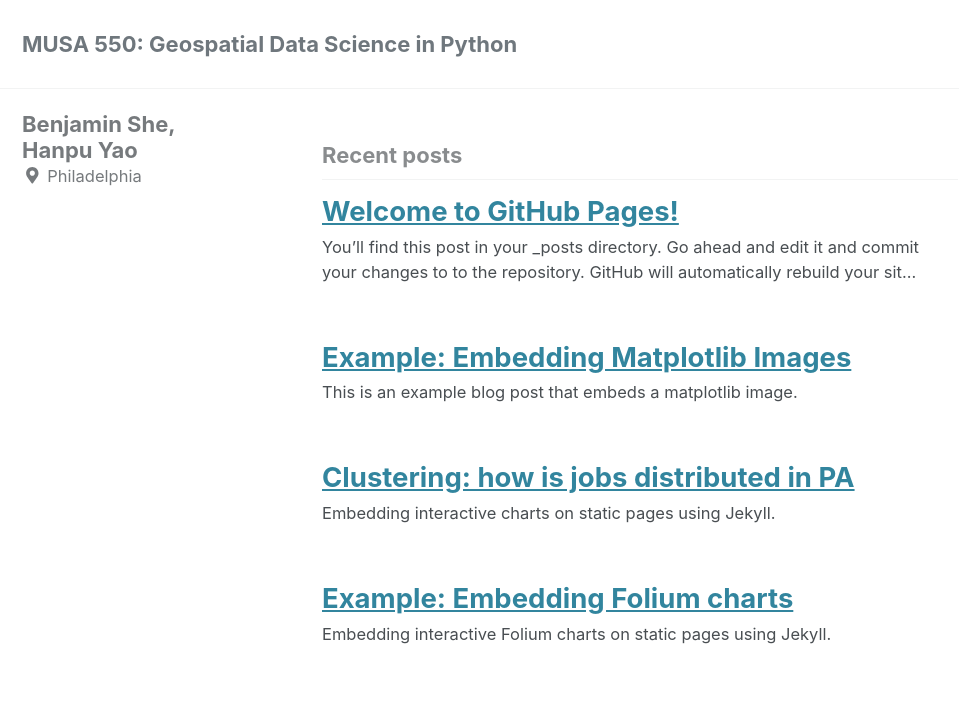
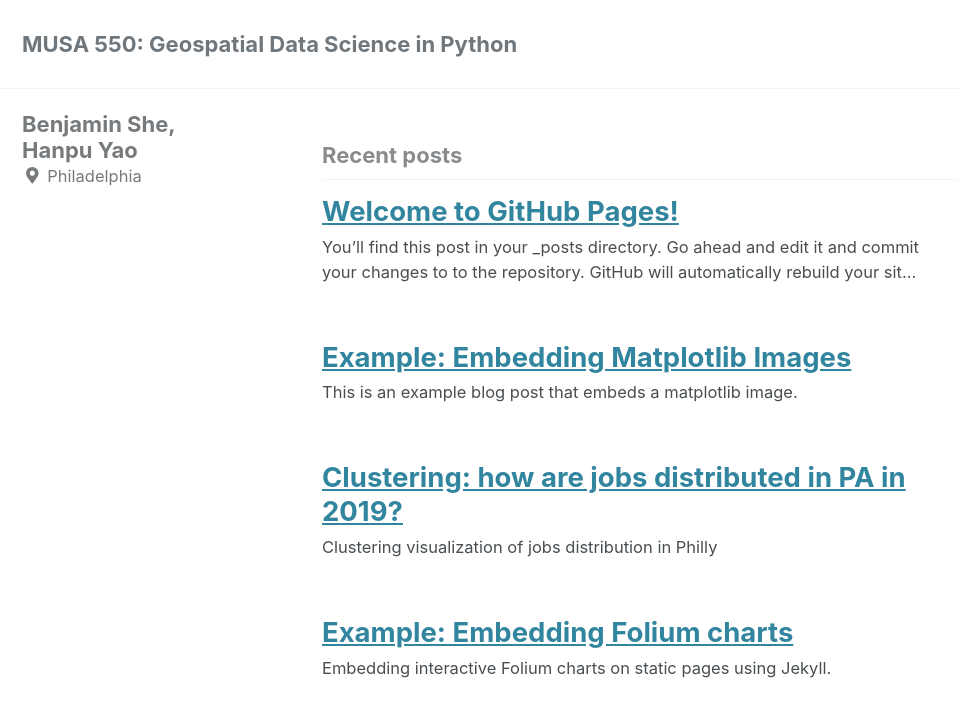
Before and after one commit to yhp92/MUSA550-final, a Jekyll site: the page built from index.html, in a window 1280 px wide and 900 px high. Shown: the top 717 px of the window, without its empty margins (0-959 px from the left). Built offline with Jekyll 4.4.1, drawn with Linux system fonts in a browser that asks for light colours; cached includes are drawn as plain includes; nearby versions of some CDN libraries; a script that is not in the unit is left out; the list of posts is cut into pages by our own code.

Commit message:
Update 2019-04-13-measles-charts.md

```diff
--- a/_posts/2019-04-13-measles-charts.md
+++ b/_posts/2019-04-13-measles-charts.md
@@ -1,15 +1,16 @@
 ---
-title: "Clustering: how is jobs distributed in PA"
+title: "Clustering: how are jobs distributed in PA in 2019?"
 date: 2019-04-13
 published: true
 tags: [clustering, k-means, DBScan, hvplot, WAC]
-excerpt: "Embedding interactive charts on static pages using Jekyll."
+excerpt: "Clustering visualization of jobs distribution in Philly"
 altair-loader:
   altair-chart-1: "charts/measlesAltair.json"
 hv-loader:
   hv-chart-1: ["charts/measlesHvplot.html", "500"] # second argument is the height
   hv-chart-2: ["charts/phl_bg_map.html", "500"]
   2_wac_2019_kmeans_type: ["charts/2_wac_2019_kmeans_type.html","1000"]
+  2_wac_2019_kmeans_all: ["charts/2_wac_2019_kmeans_all.html","1000"]
 toc: true
 toc_sticky: true
 ---
@@ -43,6 +44,9 @@ Heyhey check this out!
 
 <div id="2_wac_2019_kmeans_type"></div>
 
+These are other types:
+<div id="2_wac_2019_kmeans_all"></div>
+
 ## Notes
 
 - See the [raw source code](https://raw.githubusercontent.com/MUSA-550-Fall-2020/github-pages-starter/master/_posts/2019-04-13-measles-charts.md) of this post for details on how these charts were embedded.
```
